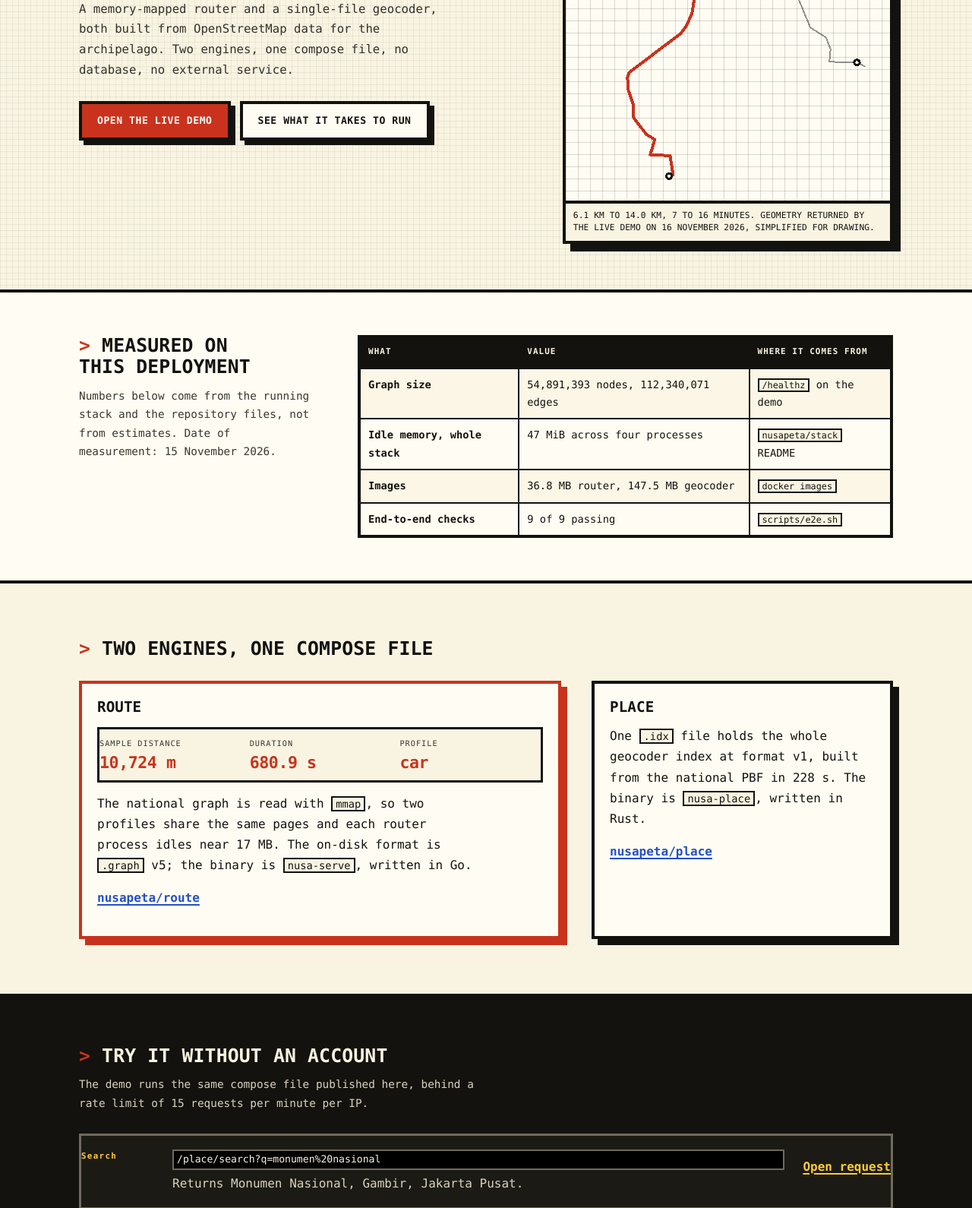
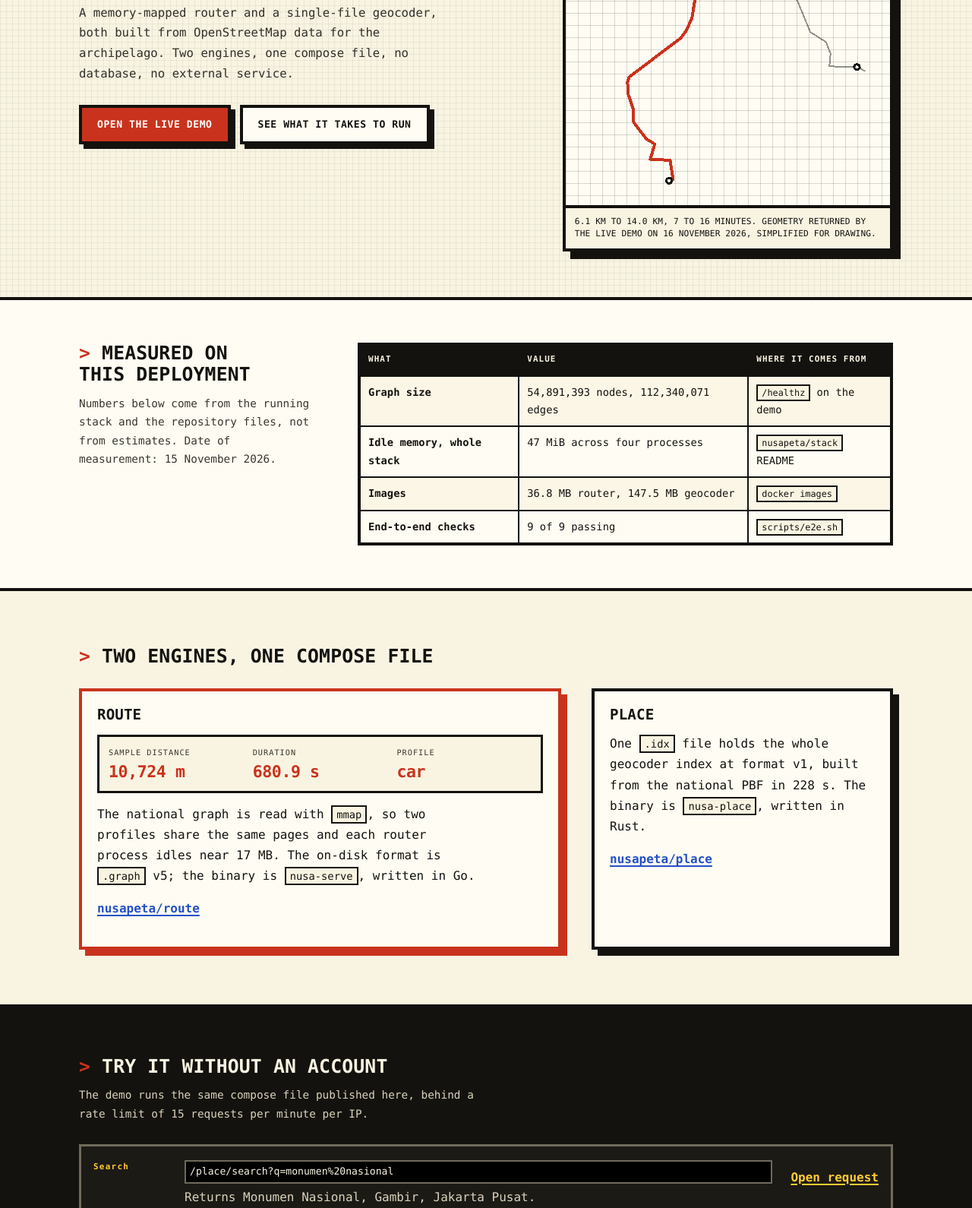
Before and after one commit to nusapeta/landing, a plain HTML site: page site/index.html in a window 1280 px wide. Shown: the part 465-2055 px from the top of the page at 76% size. Drawn offline with Linux system fonts and the light colour scheme.

Commit message:
Give bordered blocks breathing room

```diff
--- a/site/styles.css
+++ b/site/styles.css
@@ -109,7 +109,7 @@ pre {
   background: var(--cream);
   border: 2px solid var(--ink);
   border-radius: 0;
-  padding: 0 4px;
+  padding: 2px 5px;
   font-size: 0.86em;
 }
 
@@ -307,7 +307,7 @@ pre {
   justify-content: space-between;
   gap: 4px 12px;
   margin: 0;
-  padding: 7px 10px;
+  padding: 10px 12px;
   background: var(--ink);
   color: var(--cream);
   border-bottom: 4px solid var(--ink);
@@ -361,7 +361,7 @@ pre {
 
 .hero-map figcaption {
   margin: 0;
-  padding: 8px 10px;
+  padding: 10px 12px;
   border-top: 4px solid var(--ink);
   background: var(--cream);
   color: var(--ink);
@@ -511,7 +511,7 @@ td code {
   grid-template-columns: repeat(3, minmax(0, 1fr));
   gap: 12px;
   margin: 16px 0 0;
-  padding: 10px 0;
+  padding: 12px;
   border: 3px solid var(--ink);
   background: var(--cream);
 }
@@ -591,7 +591,7 @@ td code {
   grid-template-columns: 96px minmax(0, 1fr) auto;
   gap: 24px;
   align-items: start;
-  padding: 18px 0;
+  padding: 18px 16px;
   border: 3px solid #6f6a5c;
   border-radius: 0;
   background: #1c1a15;
@@ -738,7 +738,7 @@ td code {
 .limit-flag {
   display: inline-block;
   margin-bottom: 8px;
-  padding: 2px 8px;
+  padding: 4px 9px;
   border: 3px solid var(--ink);
   border-radius: 0;
   background: var(--red);
```
